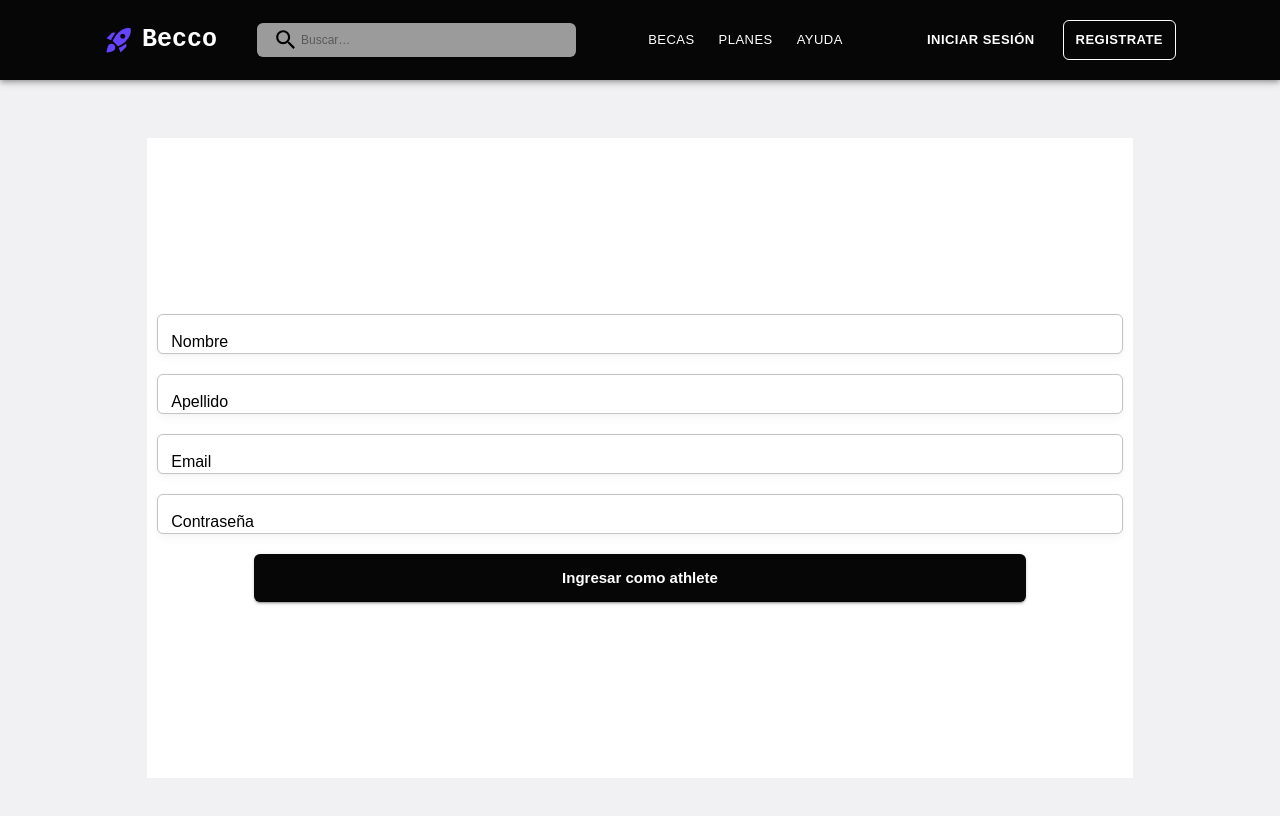
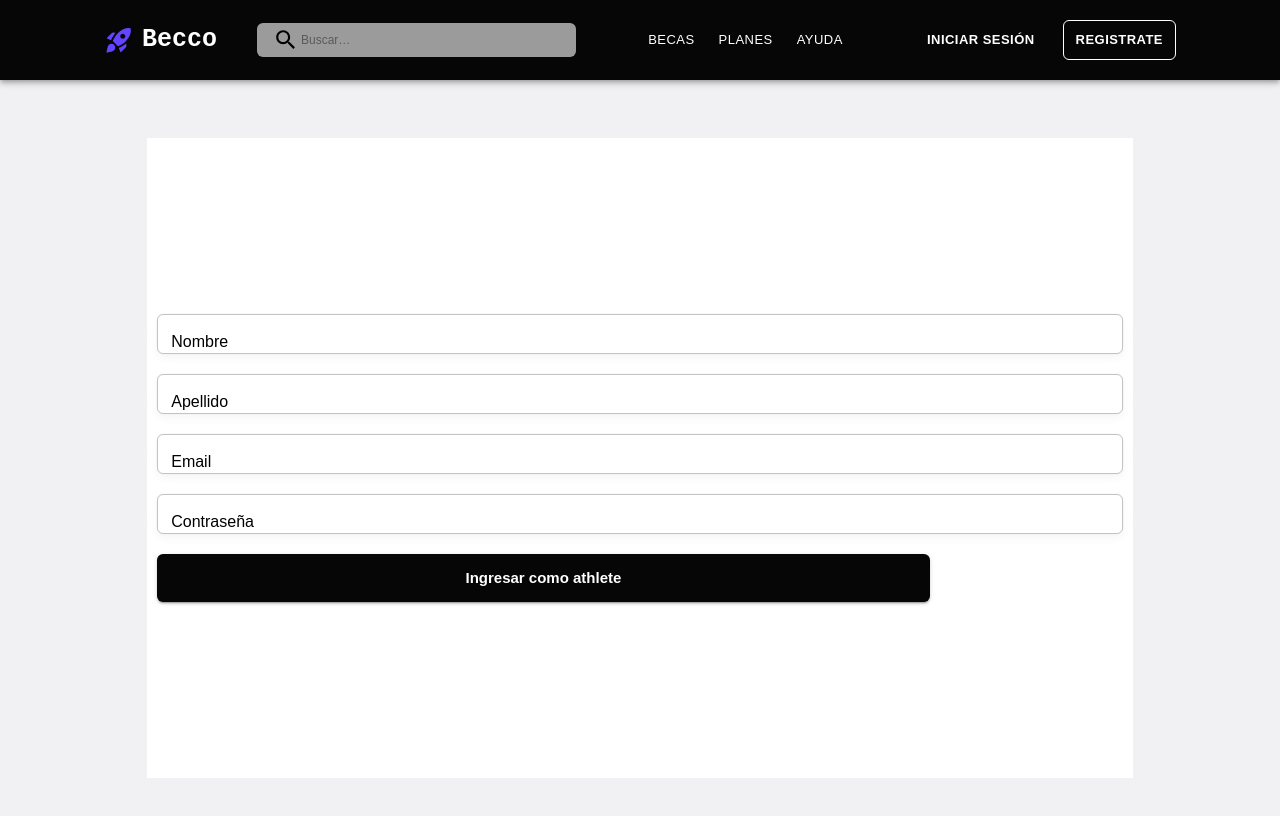
Before and after one commit to No-Country/c8-48-t-typescript-react, a React (Vite) app in the folder client/: page /login/athletes in a window 1280 px wide. Built offline with nearby package versions, Linux system fonts and the light colour scheme.

Commit message:
Fixing validation by formik

```diff
--- a/client/src/views/sign-in/index.tsx
+++ b/client/src/views/sign-in/index.tsx
@@ -5,7 +5,7 @@ import * as yup from 'yup';
 const validationSchema = yup.object({
   email: yup.string().email('Ingresa un email válido').required('Email es requerido'),
   name: yup.string().required('Nombre es requerido'),
-  lastName: yup.string().required('Nombre es requerido'),
+  lastName: yup.string().required('Apellido es requerido'),
   password: yup
     .string()
     .min(8, 'La contraseña debería tener un mínimo de 8 carácteres')
@@ -28,20 +28,15 @@ const Login = ({ variation = 'athlete' }: { variation: 'athlete' | 'universitie'
   return (
     <Box display="flex" flexDirection="row" justifyContent="center" width="100%" mt="20px">
       <MainContainer>
+        <form onSubmit={formik.handleSubmit}>
           <CustomTextField formik={formik} name={'name'} label={'Nombre'} />
           <CustomTextField formik={formik} name={'lastName'} label={'Apellido'} />
           <CustomTextField formik={formik} name={'email'} label={'Email'} />
           <CustomTextField formik={formik} name={'password'} label={'Contraseña'} />
-        <Button
-          color="primary"
-          variant="contained"
-          fullWidth
-          type="submit"
-          sx={{ width: '80%' }}
-          onSubmit={() => alert(formik.errors)}
-        >
+          <Button color="primary" variant="contained" fullWidth type="submit" sx={{ width: '80%' }}>
             Ingresar como {variation}
           </Button>
+        </form>
       </MainContainer>
     </Box>
   );
```
Lines whose indentation alone changed are shown as unchanged.
